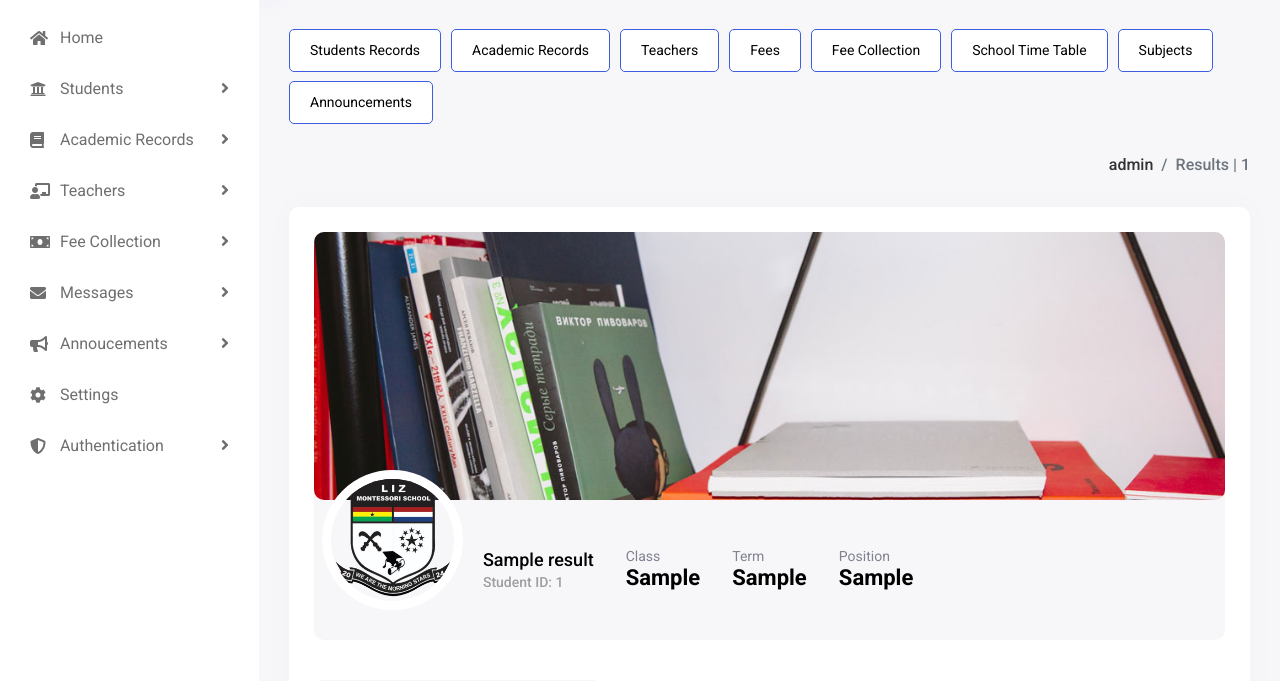
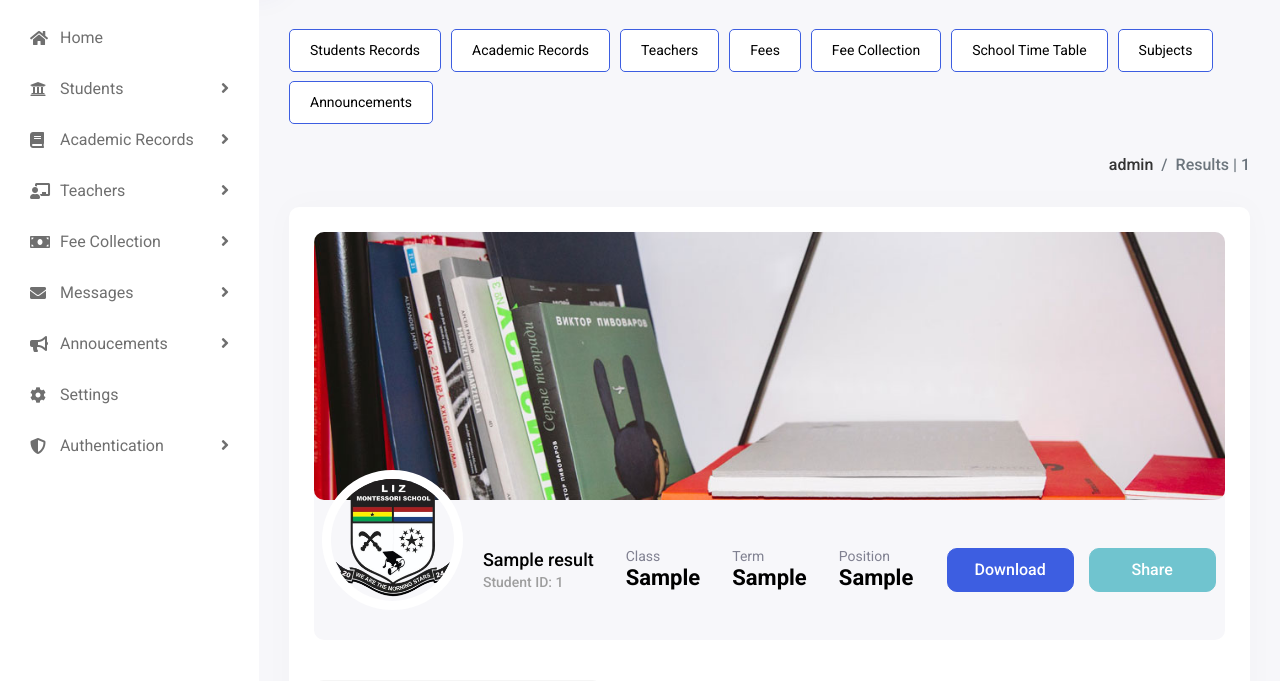
Before and after one commit to TechDreamAfrica/liz, a Django app: page /lms/results/read-result/1 in a window 1280 px wide. Shown: the part 61-742 px from the top of the page. Run offline with Django 5.2, Linux system fonts and the light colour scheme; the first user in the database is signed in; tables that the repository leaves empty hold one stand-in row (Sample ...); some libraries are stand-ins or nearby versions.

Commit message:
added download button

```diff
--- /dev/null
+++ b/lms/bulk_result_template.csv
@@ -0,0 +1,3 @@
+sid,stage,name,position,promoted_to,term,number_on_roll,boys,girls,attendance,teachers_comment,next_term,subject,class_score,exam_score
+# Example:,,,,,,,,,,,,,,
+1001,Primary 1,John Doe,1st,Primary 2,First,30,15,15,95%,Excellent,9/10/2025,Mathematics,18,80
--- /dev/null
+++ b/lms/bulk_students_template.csv
@@ -0,0 +1,3 @@
+sid,lastname,firstname,gender,dob,religion,phone,blood_group,stage,address,disability
+# Example:
+1001,Doe,John,Male,2012-05-10,Christian,08012345678,O+,Primary 1,123 Main St,None
--- a/lms/templates/lms/read-result.html
+++ b/lms/templates/lms/read-result.html
@@ -42,12 +42,12 @@
                                     </div>
                                 </div>
                             </div>
-                            {% comment %} <div class="col-lg-4 col-md-4 d-flex align-items-center">
+                            <div class="col-lg-4 col-md-4 d-flex align-items-center">
                                 <div class="follow-btn-group">
-                                    <a href="{% url 'download_result' %}" class="btn btn-info follow-btns" target="_blank">Download</a>
+                                    <a href="{% url 'download-result-pdf' %}" class="btn btn-info follow-btns" target="_blank">Download</a>
                                     <a href="https://wa.me/{{ student.phone }}" class="btn btn-info message-btns" target="_blank">Share</a>
                                 </div>
-                            </div> {% endcomment %}
+                            </div>
                         </div>
                     </div>
                 </div>
```
